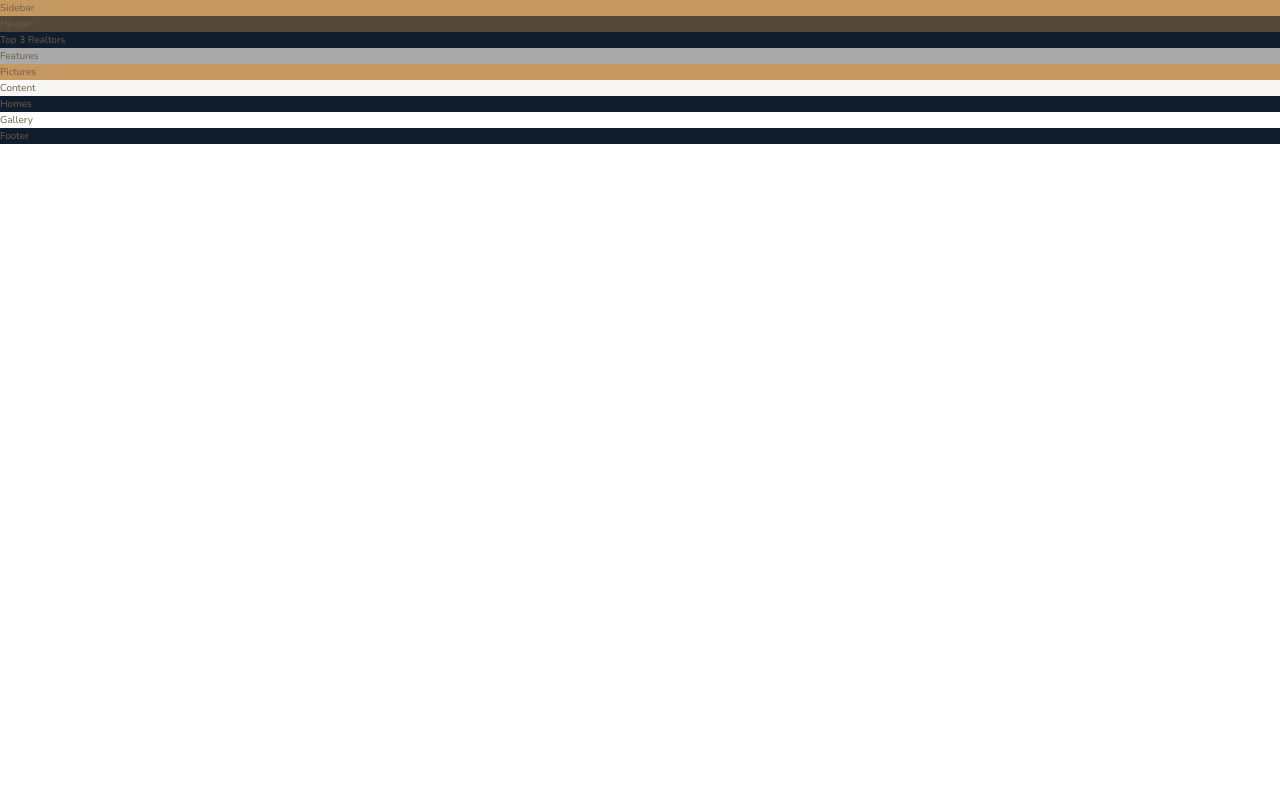
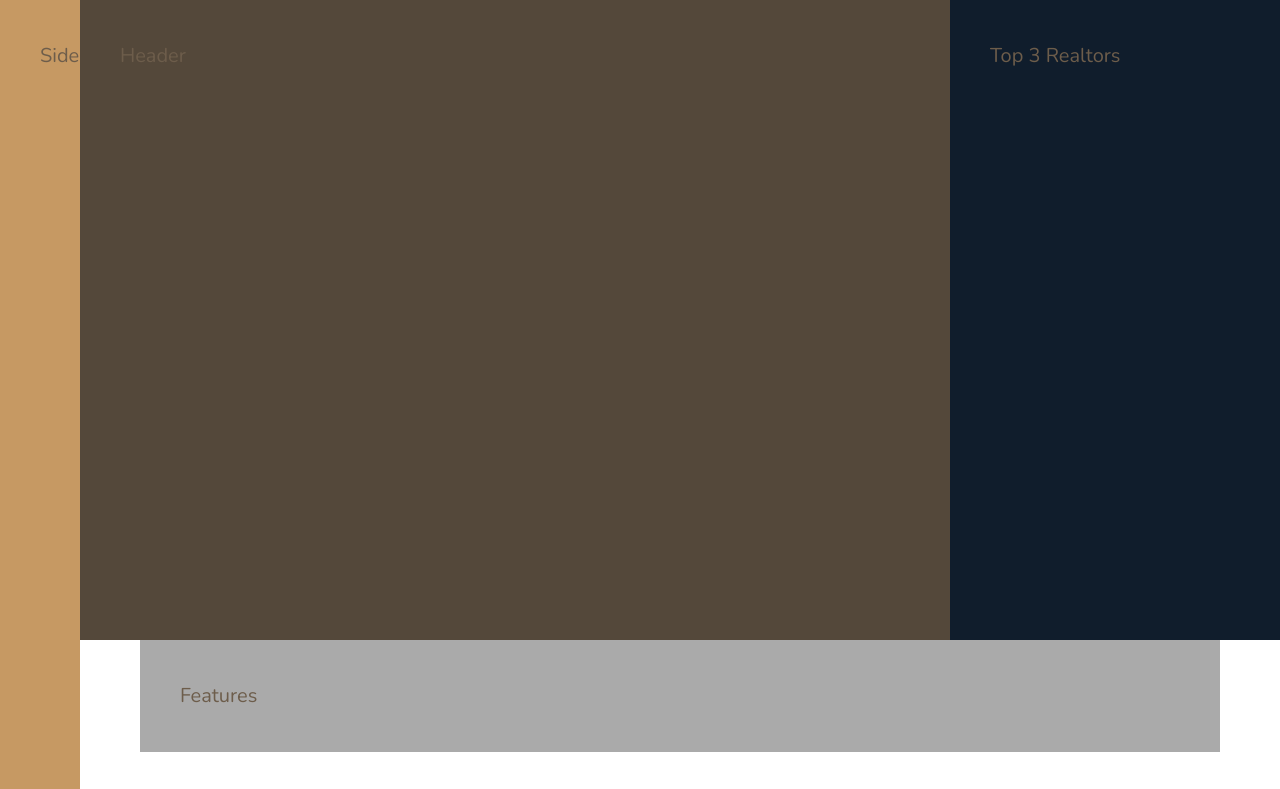
Before and after one commit to amxavier68/nexter, a React app: page / in a window 1280 px wide. Shown: the top 789 px of the page. Built offline with nearby package versions, Linux system fonts and the light colour scheme.

Commit message:
Finalized Grid Layout

```diff
--- /dev/null
+++ b/scss/layout/_container.scss
@@ -0,0 +1,10 @@
+.container {
+  display: grid;
+  grid-template-rows: 80vh min-content 40vw repeat(3, min-content);
+  grid-template-columns: [sidebar-start] 8rem [sidebar-end full-start] minmax(6rem, 1fr) [center-start] repeat(8, [col-start] minmax(min-content, 14rem) [col-end]) [center-end] minmax(6rem, 1fr) [full-end];
+
+  & > * {
+    padding: 4rem;
+    font-size: 2rem;
+  }
+}
--- a/scss/layout/_features.scss
+++ b/scss/layout/_features.scss
@@ -1,3 +1,4 @@
 .features {
   background-color: $color-grey-light-2;
+  grid-column: center-start / center-end;
 }
--- a/scss/layout/_footer.scss
+++ b/scss/layout/_footer.scss
@@ -1,3 +1,4 @@
 .footer {
   background-color: $color-secondary;
+  grid-column: full-start / full-end;
 }
--- a/scss/layout/_gallery.scss
+++ b/scss/layout/_gallery.scss
@@ -1,3 +1,4 @@
 .gallery {
   background-color: $color-grey-dark-1;
+  grid-column: full-start / full-end;
 }
--- a/scss/layout/_header.scss
+++ b/scss/layout/_header.scss
@@ -1,3 +1,5 @@
 .header {
   background-color: $color-grey-dark-1;
+  grid-column: full-start / col-end 6;
+  ;
 }
--- a/scss/layout/_homes.scss
+++ b/scss/layout/_homes.scss
@@ -1,3 +1,4 @@
 .homes {
   background-color: $color-secondary;
+  grid-column: center-start / center-end;
 }
--- a/scss/layout/_realtors.scss
+++ b/scss/layout/_realtors.scss
@@ -1,3 +1,4 @@
 .realtors {
   background-color: $color-secondary;
+  grid-column: col-start 7 / full-end;
 }
--- a/scss/layout/_sidebar.scss
+++ b/scss/layout/_sidebar.scss
@@ -1,3 +1,5 @@
 .sidebar {
   background-color: $color-primary;
+  grid-column: sidebar-start / sidebar-end;
+  grid-row: 1 / -1;
 }
--- a/scss/layout/_story.scss
+++ b/scss/layout/_story.scss
@@ -1,10 +1,16 @@
 .story {
+  grid-column: full-start / full-end;
+  display: grid;
+  grid-template-columns: [full-start] minmax(6rem, 1fr) [center-start] repeat(8, [col-start] minmax(min-content, 14rem) [col-end]) [center-end] minmax(6rem, 1fr) [full-end];
 
   &__pictures {
     background-color: $color-primary;
+    grid-column: full-start / col-end 4;
+
   }
 
   &__content {
     background-color: $color-grey-light-1;
+    grid-column: col-start 5 / full-end;
   }
 }
--- a/scss/main.scss
+++ b/scss/main.scss
@@ -3,8 +3,10 @@
 @import 'base/reset',
         'base/typography';
 
-@import 'layout/features',
+@import 'layout/container',
+        'layout/features',
         'layout/footer',
+        'layout/gallery',
         'layout/header',
         'layout/homes',
         'layout/realtors',
--- a/src/components/App.js
+++ b/src/components/App.js
@@ -16,17 +16,14 @@
 const App = () => {
   return (
     <div className='container'>
-      <Sidebar className="sidebar" />
-      <div>
-        <Header className="header" />
-        <Realtors className="realtors" />
-      </div>
-      <Features className="features" />
-      <Story className="story" />
-      <Homes className="homes" />
-      <Gallery className="gallery" />
-
-      <Footer className="footer" />
+      <Sidebar />
+      <Header />
+      <Realtors />
+      <Features />
+      <Story />
+      <Homes />
+      <Gallery />
+      <Footer />
     </div>
   )
 }
```
Also changed, not shown: src/components/App.css.
